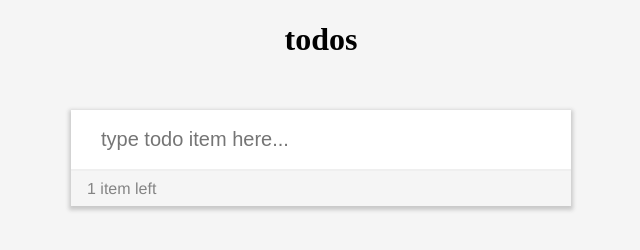
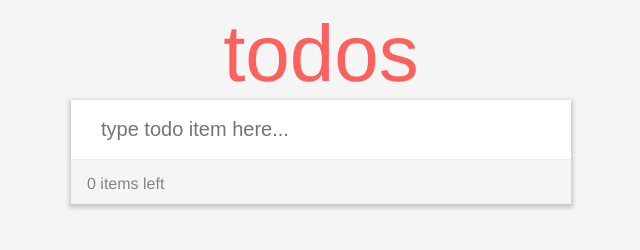
Before and after one commit to maxamey/summer16-3.4-ToDoList, a plain HTML site: page www/index.html in a window 1280 px wide. Shown: the whole page, without its empty margins (319-959 px from the left). Drawn offline with Linux system fonts and the light colour scheme.

Commit message:
Rearranged the positioning of the footer to keep it in place when you scroll. This took a lot of css changes. Wrote javascript for the item counter. Doesn't work right now :(

```diff
--- a/www/index.html
+++ b/www/index.html
@@ -4,13 +4,15 @@
     <meta charset="utf-8">
     <title> summer16-3.4-ToDoList </title>
     <link rel="stylesheet" href="stylesheets/main.css" >
+    <script src="https://use.fontawesome.com/1bc0afd215.js">
+    </script>
   </head>
   <body>
     <h1 class="title"
         data-js="title">
         todos
     </h1>
-    <div class="conatiner"
+    <div class="container"
          data-js="container">
       <form class="todo"
             action="#"
@@ -37,17 +39,14 @@
              </p>
           </li> -->
         </ul>
-        <footer class="footer"
-                data-js="footer">
-          <p class="footer__counter"
-             data-js="footer__counter">
-             1 item left
-          </p>
-        </footer>
       </form>
-
-
-
+      <footer class="footer"
+              data-js="footer">
+        <!-- <p class="footer__counter"
+           data-js="footer__counter">
+           1 item left
+        </p> -->
+      </footer>
 
     </div>
     <script src="javascripts/jquery-3.1.0.js" charset="utf-8"></script>
--- a/www/javascripts/main.js
+++ b/www/javascripts/main.js
@@ -10,11 +10,12 @@ $(function(){
   var $circle = $("[data-js='circle']");
   var $alertHidden = $("[data-js='alert__hidden']")
 
+  //Listens for the backspace (delete on macs) and deletes all
+  //selected list items.
   $(document).keyup(function(e){
     if(e.keyCode === 8){
       $("li.list__item--selected").remove();
-    }
-    console.log(e);
+    };
   });
 
   // Listens for the enter button to be pressed (or the submit
@@ -67,5 +68,16 @@ $(function(){
     $circleSelected.parent().toggleClass("list__item--completed");
   });
 
+  //Stores the number of list items
+    //Tried using .size() but there is an error thath says
+    // .size() is not a function. Is it because the li dont have anything in them
+  var n = $listItemEl.children().length;
+
+  $("[data-js='footer']").html(`
+    <label class="footer__counter"
+       data-js="footer__counter">
+       ${n} items left
+    </label>
+  `);
 
 });
--- a/www/stylesheets/main.css
+++ b/www/stylesheets/main.css
@@ -10,11 +10,15 @@ html {
 }
 
 .title {
-
+  color: rgb(252, 98, 93);
+  font-family: Helvetica, sans-serif;
+  font-weight: lighter;
+  font-size: 80px;
+  margin: 0
 }
 
 .container {
-  background-color: rgb(255, 255, 255);
+  box-shadow: 0 2px 4px 2px rgb(200, 200, 200);
   display: inline-block;
   font-family: Helvetica, sans-serif;
   font-weight: lighter;
@@ -24,11 +28,9 @@ html {
 
 .todo {
   background-color: rgb(255, 255, 255);
-  box-shadow: 0 2px 4px 2px rgb(200, 200, 200);
   display: inline-block;
   font-family: Helvetica, sans-serif;
   font-weight: lighter;
-  margin-top: 30px;
   /*
   was  300 but that gave five items evenly and its wasnt
   apparent that there were more being added below
@@ -36,9 +38,8 @@ html {
   max-height: 330px;
   overflow: scroll;
   width: 500px;
+}
 
-
-}
 
 .todo__textInput {
   border: none;
@@ -48,7 +49,7 @@ html {
   height: 60px;
   padding: 0 30px;
   text-align: left;
-  width: inherit;
+  width: 500px;
 }
 
 /*
@@ -138,19 +139,17 @@ the user presses enter. Also is there for "graceful degradation" when css doesnt
 
 .footer {
   background-color: rgb(245, 245, 245);
-  border-top: 1px solid rgb(239, 239, 239);
   display: inline-block;
   font-family: Helvetica, sans-serif;
   font-size: 16px;
-  height: 36px;
-  line-height: 36px;
+  height: 40px;
+  line-height: 40px;
   padding: 0 16px;
+  text-align: left;
   width: 500px;
 }
 
 .footer__counter {
   margin: 0;
   color: rgb(132, 132, 132);
-  text-align: left;
-
 }
```
Also changed, not shown: README.md.
